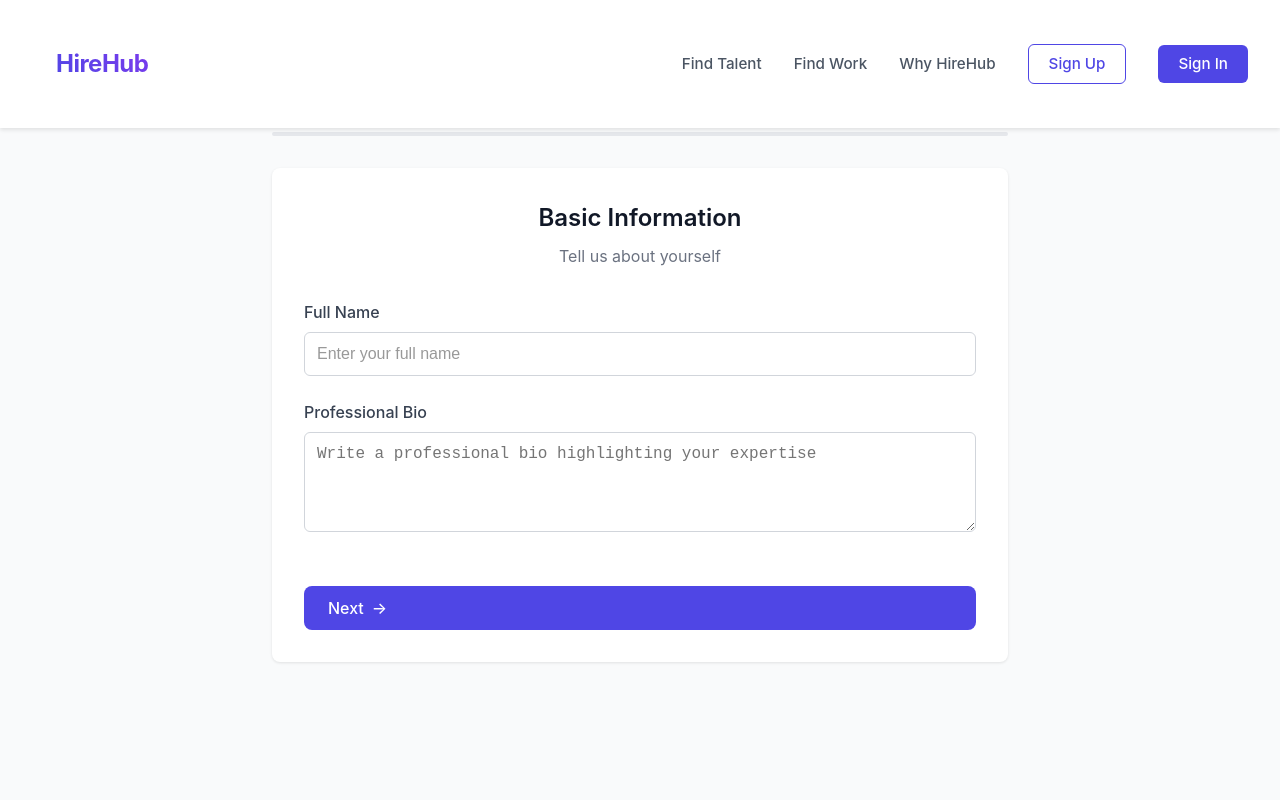
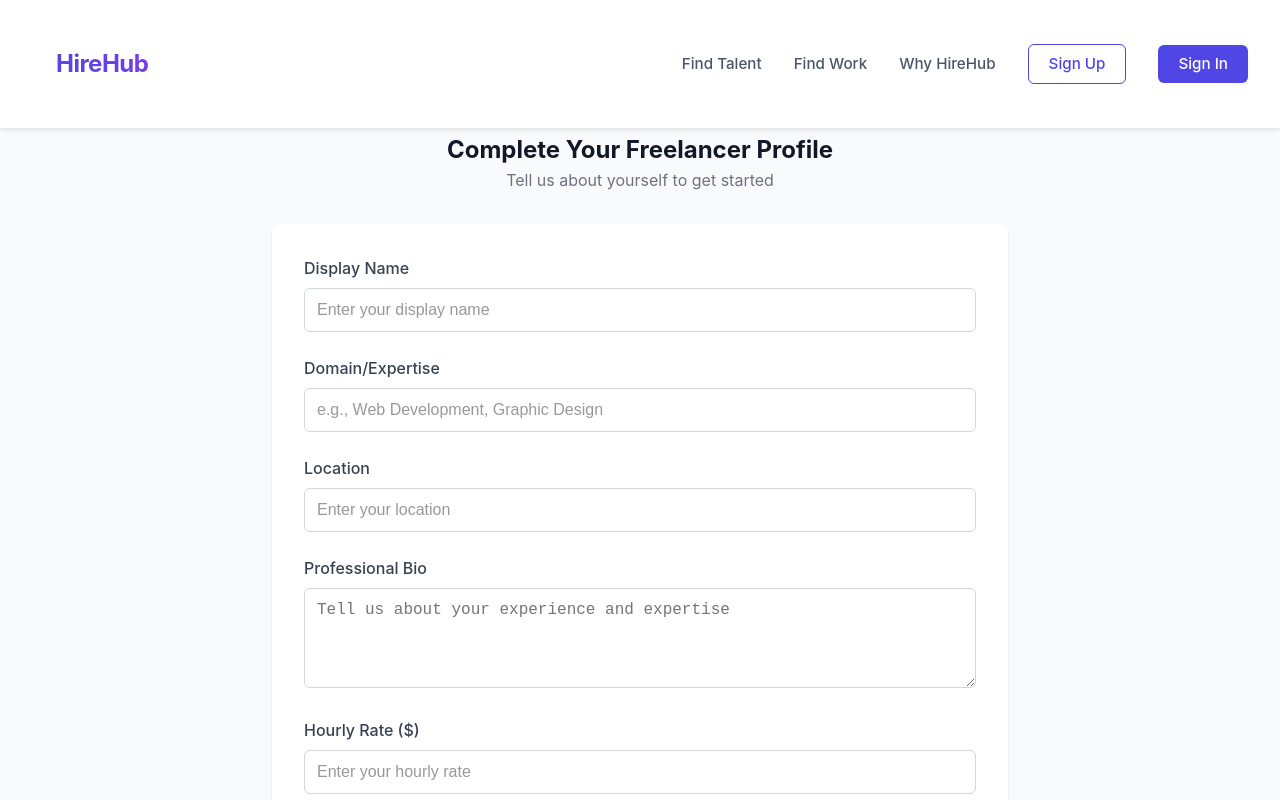
Before and after one commit to nehac710/HireHub, a React (Vite) app in the folder hirehub_supa/: page /freelancer-profile-setup in a window 1280 px wide. Shown: the top 800 px of the page. Built offline with nearby package versions, Linux system fonts and the light colour scheme; no server answers.

Commit message:
profilesetup2

```diff
--- a/hirehub_supa/src/pages/ClientProfileSetup.jsx
+++ b/hirehub_supa/src/pages/ClientProfileSetup.jsx
@@ -1,19 +1,18 @@
 import React, { useState } from 'react';
+import { supabase } from '../lib/supabase';
+import { useNavigate } from 'react-router-dom';
 import '../styles/ProfileSetup.css';
 
 const ClientProfileSetup = () => {
-  const [step, setStep] = useState(1);
   const [formData, setFormData] = useState({
-    companyName: '',
-    companyDescription: '',
-    industry: '',
-    companySize: '',
+    display_name: '',
+    company: '',
     location: '',
-    website: '',
-    contactPerson: '',
-    contactEmail: '',
-    contactPhone: '',
+    bio: '',
   });
+  const [error, setError] = useState(null);
+  const [loading, setLoading] = useState(false);
+  const navigate = useNavigate();
 
   const handleChange = (e) => {
     const { name, value } = e.target;
@@ -23,87 +22,74 @@ const ClientProfileSetup = () => {
     }));
   };
 
-  const handleSubmit = (e) => {
+  const handleSubmit = async (e) => {
     e.preventDefault();
-    // In a real app, this would submit to your backend
-    console.log('Client profile setup completed:', formData);
+    setError(null);
+    setLoading(true);
+
+    try {
+      const { data: { user } } = await supabase.auth.getUser();
+
+      if (!user) {
+        throw new Error('User not authenticated');
+      }
+
+      const { error: profileError } = await supabase
+        .from('client_profiles')
+        .insert([
+          {
+            user_id: user.id,
+            display_name: formData.display_name,
+            company: formData.company,
+            location: formData.location,
+            bio: formData.bio,
+          }
+        ]);
+
+      if (profileError) throw profileError;
+
+      navigate('/client-dashboard');
+    } catch (error) {
+      setError(error.message);
+    } finally {
+      setLoading(false);
+    }
   };
 
-  const nextStep = () => {
-    setStep(prev => prev + 1);
-  };
-
-  const prevStep = () => {
-    setStep(prev => prev - 1);
-  };
-
-  const renderStep = () => {
-    switch (step) {
-      case 1:
   return (
-          <div className="setup-step">
-            <h2>Company Information</h2>
-            <p className="step-description">Tell us about your company</p>
+    <div className="profile-setup-container">
+      <div className="profile-setup-content">
+        <h2>Complete Your Client Profile</h2>
+        <p className="step-description">Tell us about yourself and your company</p>
+        <form onSubmit={handleSubmit} className="setup-form">
+          {error && (
+            <div className="error-message">
+              <span>{error}</span>
+            </div>
+          )}
           <div className="form-group">
-              <label htmlFor="companyName">Company Name</label>
+            <label htmlFor="display_name">Display Name</label>
             <input
               type="text"
-                id="companyName"
-                name="companyName"
-                value={formData.companyName}
+              id="display_name"
+              name="display_name"
+              value={formData.display_name}
+              onChange={handleChange}
+              placeholder="Enter your display name"
+              required
+            />
+          </div>
+          <div className="form-group">
+            <label htmlFor="company">Company Name</label>
+            <input
+              type="text"
+              id="company"
+              name="company"
+              value={formData.company}
               onChange={handleChange}
               placeholder="Enter your company name"
               required
             />
-            </div>
-            <div className="form-group">
-              <label htmlFor="companyDescription">Company Description</label>
-              <textarea
-                id="companyDescription"
-                name="companyDescription"
-                value={formData.companyDescription}
-                onChange={handleChange}
-                placeholder="Describe your company and its mission"
-                rows="4"
-                required
-              />
-            </div>
-            <div className="form-group">
-              <label htmlFor="industry">Industry</label>
-              <input
-                type="text"
-                id="industry"
-                name="industry"
-                value={formData.industry}
-                onChange={handleChange}
-                placeholder="e.g., Technology, Healthcare, Finance"
-                required
-              />
-            </div>
-          </div>
-        );
-      case 2:
-        return (
-          <div className="setup-step">
-            <h2>Company Details</h2>
-            <p className="step-description">Additional company information</p>
-            <div className="form-group">
-              <label htmlFor="companySize">Company Size</label>
-              <select
-                id="companySize"
-                name="companySize"
-                value={formData.companySize}
-                onChange={handleChange}
-                required
-              >
-                <option value="">Select company size</option>
-                <option value="1-10">1-10 employees</option>
-                <option value="11-50">11-50 employees</option>
-                <option value="51-200">51-200 employees</option>
-                <option value="201-500">201-500 employees</option>
-                <option value="501-1000">501-1000 employees</option>
-                <option value="1000+">1000+ employees</option>
-              </select>
           </div>
           <div className="form-group">
             <label htmlFor="location">Location</label>
@@ -113,94 +99,24 @@ const ClientProfileSetup = () => {
               name="location"
               value={formData.location}
               onChange={handleChange}
-                placeholder="Enter company location"
+              placeholder="Enter your location"
               required
             />
           </div>
           <div className="form-group">
-              <label htmlFor="website">Company Website</label>
-              <input
-                type="url"
-                id="website"
-                name="website"
-                value={formData.website}
+            <label htmlFor="bio">Company Bio</label>
+            <textarea
+              id="bio"
+              name="bio"
+              value={formData.bio}
               onChange={handleChange}
-                placeholder="https://your-company.com"
-              />
-            </div>
-          </div>
-        );
-      case 3:
-        return (
-          <div className="setup-step">
-            <h2>Contact Information</h2>
-            <p className="step-description">How can freelancers reach you?</p>
-            <div className="form-group">
-              <label htmlFor="contactPerson">Contact Person</label>
-              <input
-                type="text"
-                id="contactPerson"
-                name="contactPerson"
-                value={formData.contactPerson}
-                onChange={handleChange}
-                placeholder="Name of the primary contact"
+              placeholder="Tell us about your company and what you're looking for"
               required
             />
           </div>
-            <div className="form-group">
-              <label htmlFor="contactEmail">Contact Email</label>
-              <input
-                type="email"
-                id="contactEmail"
-                name="contactEmail"
-                value={formData.contactEmail}
-                onChange={handleChange}
-                placeholder="contact@company.com"
-                required
-              />
-            </div>
-            <div className="form-group">
-              <label htmlFor="contactPhone">Contact Phone</label>
-              <input
-                type="tel"
-                id="contactPhone"
-                name="contactPhone"
-                value={formData.contactPhone}
-                onChange={handleChange}
-                placeholder="+1 (555) 123-4567"
-              />
-            </div>
-          </div>
-        );
-      default:
-        return null;
-    }
-  };
-
-  return (
-    <div className="profile-setup-container">
-      <div className="profile-setup-content">
-        <div className="progress-bar">
-          <div className="progress" style={{ width: `${(step / 3) * 100}%` }}></div>
-        </div>
-        <form onSubmit={handleSubmit} className="setup-form">
-          {renderStep()}
-          <div className="form-actions">
-            {step > 1 && (
-              <button type="button" className="btn btn-outline" onClick={prevStep}>
-                Back
+          <button type="submit" className="btn btn-primary" disabled={loading}>
+            {loading ? 'Saving...' : 'Complete Profile'}
           </button>
-            )}
-            {step < 3 ? (
-              <button type="button" className="btn btn-primary" onClick={nextStep}>
-                Next
-              </button>
-            ) : (
-              <button type="submit" className="btn btn-primary">
-                Complete Setup
-              </button>
-            )}
-          </div>
         </form>
       </div>
     </div>
--- a/hirehub_supa/src/pages/FreelancerProfileSetup.jsx
+++ b/hirehub_supa/src/pages/FreelancerProfileSetup.jsx
@@ -1,19 +1,20 @@
 import React, { useState } from 'react';
+import { supabase } from '../lib/supabase';
+import { useNavigate } from 'react-router-dom';
 import '../styles/ProfileSetup.css';
 
 const FreelancerProfileSetup = () => {
-  const [step, setStep] = useState(1);
   const [formData, setFormData] = useState({
-    fullName: '',
+    display_name: '',
+    domain: '',
+    location: '',
     bio: '',
+    hourly_rate: '',
     skills: [],
-    experience: '',
-    portfolio: '',
-    hourlyRate: '',
-    availability: 'full-time',
-    education: '',
-    certifications: '',
   });
+  const [error, setError] = useState(null);
+  const [loading, setLoading] = useState(false);
+  const navigate = useNavigate();
 
   const handleChange = (e) => {
     const { name, value } = e.target;
@@ -31,36 +32,86 @@ const FreelancerProfileSetup = () => {
     }));
   };
 
-  const handleSubmit = (e) => {
+  const handleSubmit = async (e) => {
     e.preventDefault();
-    // In a real app, this would submit to your backend
-    console.log('Freelancer profile setup completed:', formData);
+    setError(null);
+    setLoading(true);
+
+    try {
+      const { data: { user } } = await supabase.auth.getUser();
+
+      if (!user) {
+        throw new Error('User not authenticated');
+      }
+
+      const { error: profileError } = await supabase
+        .from('freelancer_profiles')
+        .insert([
+          {
+            user_id: user.id,
+            display_name: formData.display_name,
+            domain: formData.domain,
+            location: formData.location,
+            bio: formData.bio,
+            hourly_rate: parseFloat(formData.hourly_rate),
+            skills: formData.skills,
+          }
+        ]);
+
+      if (profileError) throw profileError;
+
+      navigate('/freelancer-dashboard');
+    } catch (error) {
+      setError(error.message);
+    } finally {
+      setLoading(false);
+    }
   };
 
-  const nextStep = () => {
-    setStep(prev => prev + 1);
-  };
-
-  const prevStep = () => {
-    setStep(prev => prev - 1);
-  };
-
-  const renderStep = () => {
-    switch (step) {
-      case 1:
   return (
-          <div className="setup-step">
-            <h2>Basic Information</h2>
-            <p className="step-description">Tell us about yourself</p>
+    <div className="profile-setup-container">
+      <div className="profile-setup-content">
+        <h2>Complete Your Freelancer Profile</h2>
+        <p className="step-description">Tell us about yourself to get started</p>
+        <form onSubmit={handleSubmit} className="setup-form">
+          {error && (
+            <div className="error-message">
+              <span>{error}</span>
+            </div>
+          )}
           <div className="form-group">
-              <label htmlFor="fullName">Full Name</label>
+            <label htmlFor="display_name">Display Name</label>
             <input
               type="text"
-                id="fullName"
-                name="fullName"
-                value={formData.fullName}
+              id="display_name"
+              name="display_name"
+              value={formData.display_name}
               onChange={handleChange}
-                placeholder="Enter your full name"
+              placeholder="Enter your display name"
+              required
+            />
+          </div>
+          <div className="form-group">
+            <label htmlFor="domain">Domain/Expertise</label>
+            <input
+              type="text"
+              id="domain"
+              name="domain"
+              value={formData.domain}
+              onChange={handleChange}
+              placeholder="e.g., Web Development, Graphic Design"
+              required
+            />
+          </div>
+          <div className="form-group">
+            <label htmlFor="location">Location</label>
+            <input
+              type="text"
+              id="location"
+              name="location"
+              value={formData.location}
+              onChange={handleChange}
+              placeholder="Enter your location"
               required
             />
           </div>
@@ -71,18 +122,24 @@ const FreelancerProfileSetup = () => {
               name="bio"
               value={formData.bio}
               onChange={handleChange}
-                placeholder="Write a professional bio highlighting your expertise"
-                rows="4"
+              placeholder="Tell us about your experience and expertise"
               required
             />
           </div>
+          <div className="form-group">
+            <label htmlFor="hourly_rate">Hourly Rate ($)</label>
+            <input
+              type="number"
+              id="hourly_rate"
+              name="hourly_rate"
+              value={formData.hourly_rate}
+              onChange={handleChange}
+              placeholder="Enter your hourly rate"
+              min="0"
+              step="0.01"
+              required
+            />
           </div>
-        );
-      case 2:
-        return (
-          <div className="setup-step">
-            <h2>Professional Details</h2>
-            <p className="step-description">Help clients find you</p>
           <div className="form-group">
             <label htmlFor="skills">Skills (comma separated)</label>
             <input
@@ -95,117 +152,9 @@ const FreelancerProfileSetup = () => {
               required
             />
           </div>
-            <div className="form-group">
-              <label htmlFor="experience">Years of Experience</label>
-              <input
-                type="number"
-                id="experience"
-                name="experience"
-                value={formData.experience}
-                onChange={handleChange}
-                placeholder="Enter years of experience"
-                min="0"
-                required
-              />
-            </div>
-            <div className="form-group">
-              <label htmlFor="hourlyRate">Hourly Rate ($)</label>
-              <input
-                type="number"
-                id="hourlyRate"
-                name="hourlyRate"
-                value={formData.hourlyRate}
-                onChange={handleChange}
-                placeholder="Enter your hourly rate"
-                min="0"
-                required
-              />
-            </div>
-          </div>
-        );
-      case 3:
-        return (
-          <div className="setup-step">
-            <h2>Additional Information</h2>
-            <p className="step-description">Tell us more about your background</p>
-            <div className="form-group">
-              <label htmlFor="availability">Availability</label>
-              <select
-                id="availability"
-                name="availability"
-                value={formData.availability}
-                onChange={handleChange}
-                required
-              >
-                <option value="full-time">Full Time</option>
-                <option value="part-time">Part Time</option>
-                <option value="flexible">Flexible</option>
-              </select>
-            </div>
-            <div className="form-group">
-              <label htmlFor="education">Education</label>
-              <textarea
-                id="education"
-                name="education"
-                value={formData.education}
-                onChange={handleChange}
-                placeholder="List your educational background"
-                rows="3"
-              />
-            </div>
-            <div className="form-group">
-              <label htmlFor="certifications">Certifications</label>
-              <textarea
-                id="certifications"
-                name="certifications"
-                value={formData.certifications}
-                onChange={handleChange}
-                placeholder="List any relevant certifications"
-                rows="3"
-              />
-            </div>
-            <div className="form-group">
-              <label htmlFor="portfolio">Portfolio URL</label>
-              <input
-                type="url"
-                id="portfolio"
-                name="portfolio"
-                value={formData.portfolio}
-                onChange={handleChange}
-                placeholder="https://your-portfolio.com"
-              />
-            </div>
-          </div>
-        );
-      default:
-        return null;
-    }
-  };
-
-  return (
-    <div className="profile-setup-container">
-      <div className="profile-setup-content">
-        <div className="progress-bar">
-          <div className="progress" style={{ width: `${(step / 3) * 100}%` }}></div>
-        </div>
-        <form onSubmit={handleSubmit} className="setup-form">
-          {renderStep()}
-          <div className="form-actions">
-            {step > 1 && (
-              <button type="button" className="btn btn-outline" onClick={prevStep}>
-                Back
+          <button type="submit" className="btn btn-primary" disabled={loading}>
+            {loading ? 'Saving...' : 'Complete Profile'}
           </button>
-            )}
-            {step < 3 ? (
-              <button type="button" className="btn btn-primary" onClick={nextStep}>
-                Next
-              </button>
-            ) : (
-              <button type="submit" className="btn btn-primary">
-                Complete Setup
-              </button>
-            )}
-          </div>
         </form>
       </div>
     </div>
```
Lines whose indentation alone changed are shown as unchanged.
